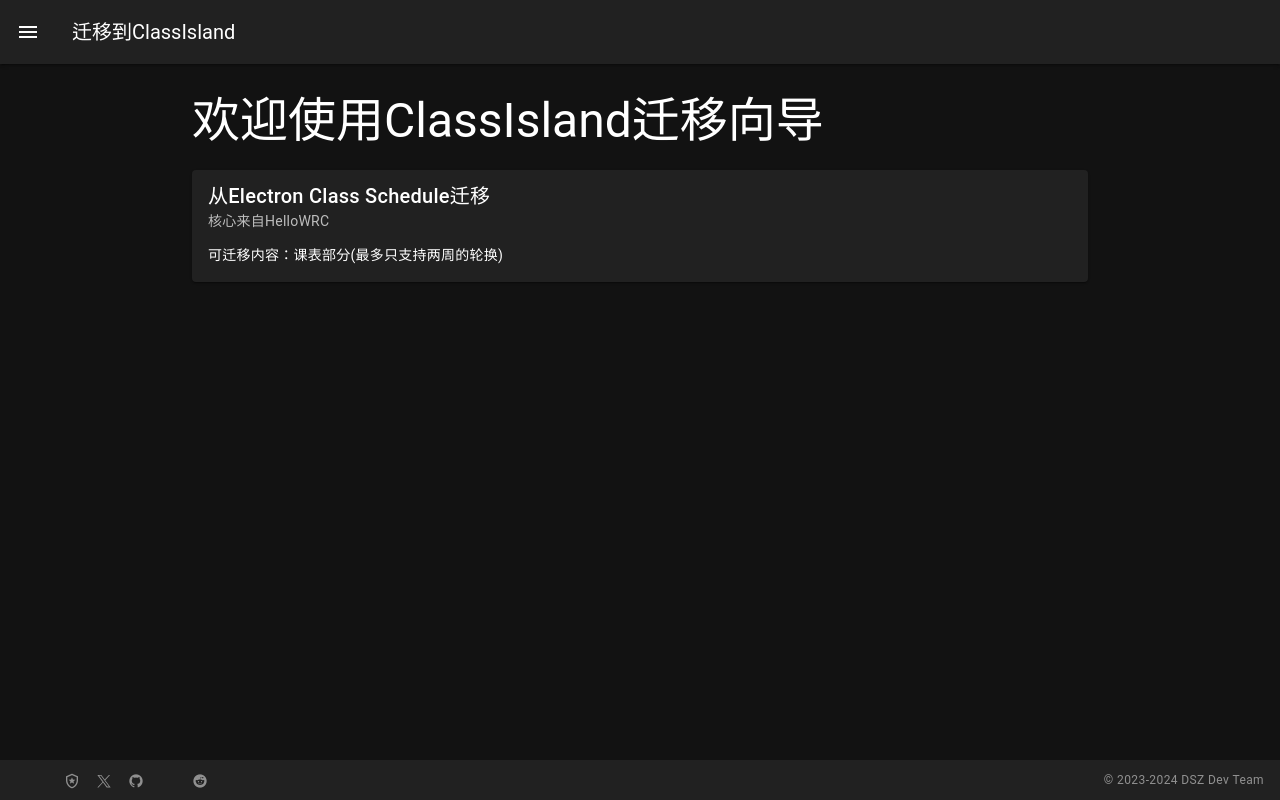
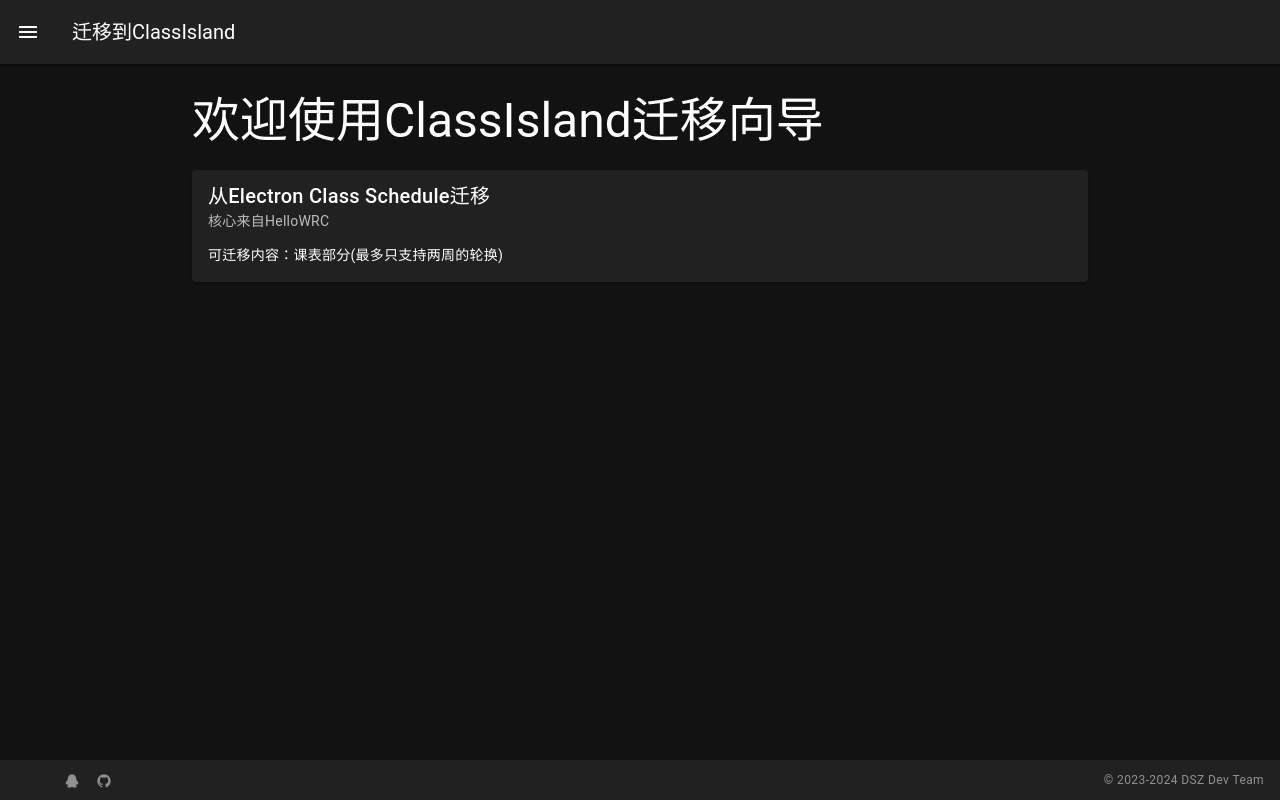
Before and after one commit to ClassIsland/migrate-to-classisland, a Vue app: page / in a window 1280 px wide. Built offline with nearby package versions, Linux system fonts and the light colour scheme.

Commit message:
修改链接。

```diff
--- a/src/components/AppFooter.vue
+++ b/src/components/AppFooter.vue
@@ -2,7 +2,7 @@
   <v-footer height="40" app>
     <a
       key="ClassIsland"
-      href="https://github.com/HelloWRC/ClassIsland/blob/master/"
+      href="https://classisland.tech/"
       title="ClassIsland"
       class="d-inline-block mx-2 social-link"
       rel="noopener noreferrer"
@@ -41,29 +41,14 @@
 
 const items = [
   {
-    title: "支持",
-    icon: "mdi-shield-star-outline",
-    href: "https://support.vuetifyjs.com/",
+    title: "QQ群",
+    icon: "mdi-qqchat",
+    href: "https://qm.qq.com/q/4NsDQKiAuQ",
   },
   {
-    title: "Vuetify X",
-    icon: `svg:M2.04875 3.00002L9.77052 13.3248L1.99998 21.7192H3.74882L10.5519 14.3697L16.0486 21.7192H22L13.8437 10.8137L21.0765 3.00002H19.3277L13.0624 9.76874L8.0001 3.00002H2.04875ZM4.62054 4.28821H7.35461L19.4278 20.4308H16.6937L4.62054 4.28821Z`,
-    href: "https://x.com/vuetifyjs",
-  },
-  {
-    title: "Vuetify GitHub",
+    title: "GitHub",
     icon: `mdi-github`,
-    href: "https://github.com/vuetifyjs/vuetify",
-  },
-  {
-    title: "Vuetify Discord",
-    icon: `mdi-discord`,
-    href: "https://community.vuetifyjs.com/",
-  },
-  {
-    title: "Vuetify Reddit",
-    icon: `mdi-reddit`,
-    href: "https://reddit.com/r/vuetifyjs",
+    href: "https://github.com/ClassIsland/ClassIsland",
   },
 ];
 </script>
```
